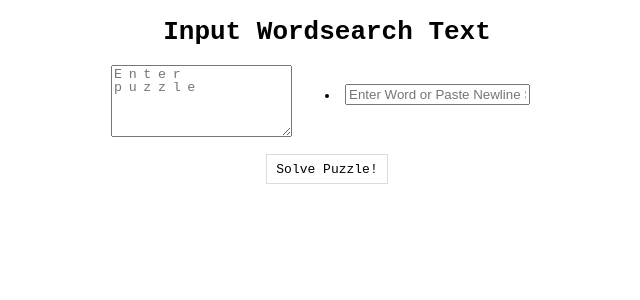
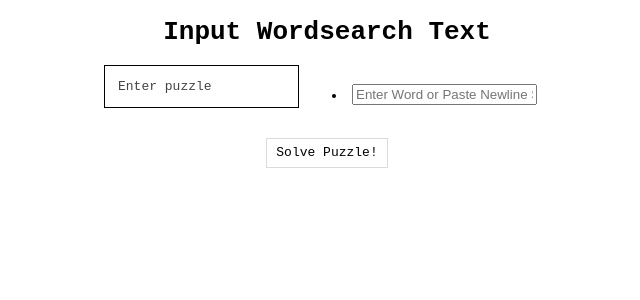
Before and after one commit to 0xcaff/wordsearch, a React app: page /input/text in a window 1280 px wide. Shown: the top 300 px of the page, without its empty margins (313-953 px from the left). Built offline with nearby package versions, Linux system fonts and the light colour scheme.

Commit message:
Improved TextEntry Process
Now uses draft.js. This allows us to ensure each char takes up an equal
amount of vertical and horizontal space.

Closes #2

```diff
--- a/package.json
+++ b/package.json
@@ -4,6 +4,7 @@
   "private": true,
   "dependencies": {
     "canvas": "^1.6.5",
+    "draft-js": "^0.10.1",
     "konva": "^1.6.3",
     "rbush": "^2.0.1",
     "rbush-knn": "^2.0.0",
--- a/src/ImageInput.css
+++ b/src/ImageInput.css
@@ -20,7 +20,7 @@
   justify-content: center;
 }
 
-.ImageInput .WordList > h2 {
+.ImageInput .Words > h2 {
   text-align: center;
 }
 
--- a/src/ImageInput.js
+++ b/src/ImageInput.js
@@ -169,7 +169,7 @@ class ImageInput extends Component {
                 onSelectedChanged={ selected => this.setState({ selected }) } />
 
               { puzzle &&
-                <div className='WordList'>
+                <div className='Words'>
                   <h2>Words</h2>
 
                   <List
--- a/src/TextEntry.css
+++ b/src/TextEntry.css
@@ -1,4 +1,27 @@
-.TextEntry > textarea {
-	line-height: 1em;
-	letter-spacing: 0.5em;
+.TextEntry {
+  padding: 1em;
+  border: 1px solid black;
+
+  min-width: 15em;
 }
+
+.TextEntry .DraftEditor-root {
+  overflow-x: auto;
+}
+
+.TextEntry .Char {
+  width: 2em;
+  height: 2em;
+
+  display: inline-grid;
+  align-items: center;
+  justify-items: center;
+}
+
+.TextEntry .public-DraftEditorPlaceholder-root {
+  color: #444;
+}
+
+.TextEntry .Block > div {
+  white-space: nowrap;
+}
--- a/src/TextEntry.js
+++ b/src/TextEntry.js
@@ -1,49 +1,63 @@
 import React, { Component } from 'react';
+import { Editor, EditorState, ContentState, CompositeDecorator } from 'draft-js';
+
+import 'draft-js/dist/Draft.css';
 import './TextEntry.css'
 
 export default class TextEntry extends Component {
   constructor(props) {
     super(props);
 
-    this.handleText = this.handleText.bind(this);
+    const { value } = props;
+
+    const decorator = new CompositeDecorator([
+      { strategy: eachCharStrategy, component: HandleSpan }
+    ]);
+
+    const contentState = ContentState.createFromText(value);
+    const editorState = EditorState.createWithContent(contentState, decorator);
+
+    this.state = { editorState };
+    this.onChange = this.onChange.bind(this);
   }
 
-  handleText(event) {
-    const textEntry = event.target.value;
-    this.props.onChange(textEntry);
+  onChange(editorState) {
+    const { onChange } = this.props;
+
+    const contentState = editorState.getCurrentContent();
+    onChange(contentState.getPlainText());
+
+    this.setState({ editorState });
+  }
+
+  blockStyleFn(contentBlock) {
+    return 'Block';
   }
 
   render() {
-    const { minimumRows, minimumColumns, value, placeholder } = this.props;
-    const rows = value.split(/\r?\n/);
-
-    let mostCols = rows.reduce((acc, val) => {
-        if (val.length > acc) {
-          return val.length;
-        }
-
-        return acc;
-      }, 0);
-
-    if (mostCols < minimumColumns) {
-      mostCols = minimumColumns;
-    }
-
-    let rowsCount = rows.length;
-    if (rowsCount < minimumRows) {
-      rowsCount = minimumRows;
-    }
+    const { editorState } = this.state;
+    const { placeholder } = this.props;
 
     return (
       <div className='TextEntry'>
-        <textarea
-          value={value}
-          cols={mostCols}
-          rows={rowsCount}
-          onChange={this.handleText}
+        <Editor
           placeholder={placeholder}
-          spellCheck={false} />
+          stripPastedStyles={true}
+          editorState={editorState}
+          onChange={this.onChange}
+          blockStyleFn={this.blockStyleFn} />
       </div>
     );
   }
 }
+
+const eachCharStrategy = (contentBlock, callback, contentState) => {
+  const text = contentBlock.getText();
+
+  for (let i = 0; i < text.length; i++) {
+    callback(i, i + 1);
+  }
+};
+
+const HandleSpan = (props) =>
+  <span className='Char'>{ props.children }</span>
--- a/src/TextInput.css
+++ b/src/TextInput.css
@@ -7,6 +7,7 @@
   display: flex;
   flex-wrap: wrap;
   justify-content: center;
+  align-items: flex-start;
 
   margin-bottom: 1em;
 }
--- a/src/TextInput.js
+++ b/src/TextInput.js
@@ -29,8 +29,6 @@ class TextInput extends Component {
 
         <main>
           <TextEntry
-            minimumRows={5}
-            minimumColumns={20}
             value={text}
             placeholder="Enter puzzle"
             onChange={ newValue => this.setState({ text: newValue }) } />
```
Also changed, not shown: 1 other file (tests, documents, lock files or other folders).
